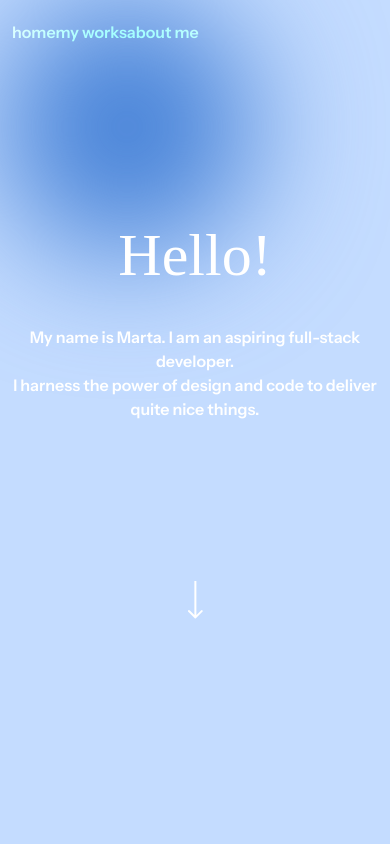
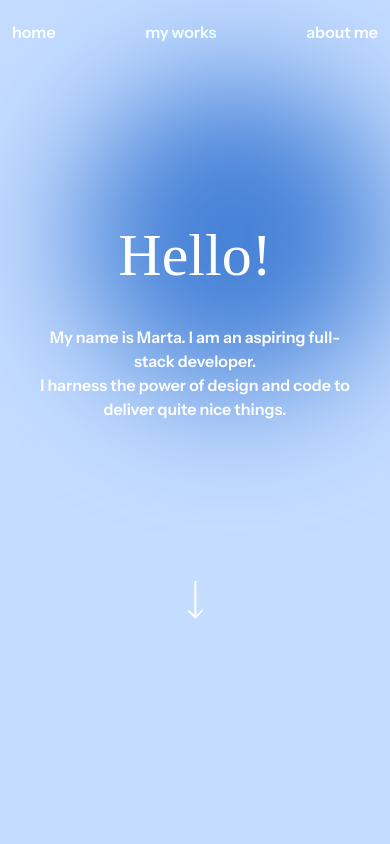
Before and after one commit to mn46/portfolio-tailwind, a website: page index.html in a window 390 px wide. Shown: the top 844 px of the page. Drawn offline with Linux system fonts and the light colour scheme; a web font is replaced by a local one.

Commit message:
Improve styling on mobile

```diff
--- a/index.html
+++ b/index.html
@@ -16,7 +16,7 @@
   <body class="font-body">
     <header>
       <ul
-        class="fixed top-0 left-0 z-20 flex flex-row justify-between md:justify-start md:gap-20 font-semibold text-dark-blue mix-blend-color-dodge px-3 md:px-10 py-5"
+        class="fixed w-full top-0 left-0 z-20 flex flex-row justify-between md:justify-start md:gap-20 font-semibold text-dark-blue mix-blend-color-dodge px-3 md:px-10 py-5"
       >
         <li><a href="#home">home</a></li>
         <li><a href="#my_works">my works</a></li>
@@ -30,10 +30,10 @@
       >
         <div
           id="follower"
-          class="absolute top-0 left-0 will-change-transform w-[65vw] aspect-square rounded-full bg-dark-blue blur-3xl"
+          class="absolute top-20 right-0 md:top-0 md:left-0 will-change-transform w-[80vw] md:w-[65vw] aspect-square rounded-full bg-dark-blue blur-3xl"
         ></div>
 
-        <div class="z-10">
+        <div class="z-10 mx-10 md:mx-0">
           <h1 class="font-headline text-6xl text-white text-center mb-10">
             Hello!
           </h1>
```
Also changed, not shown: src/output.css.
